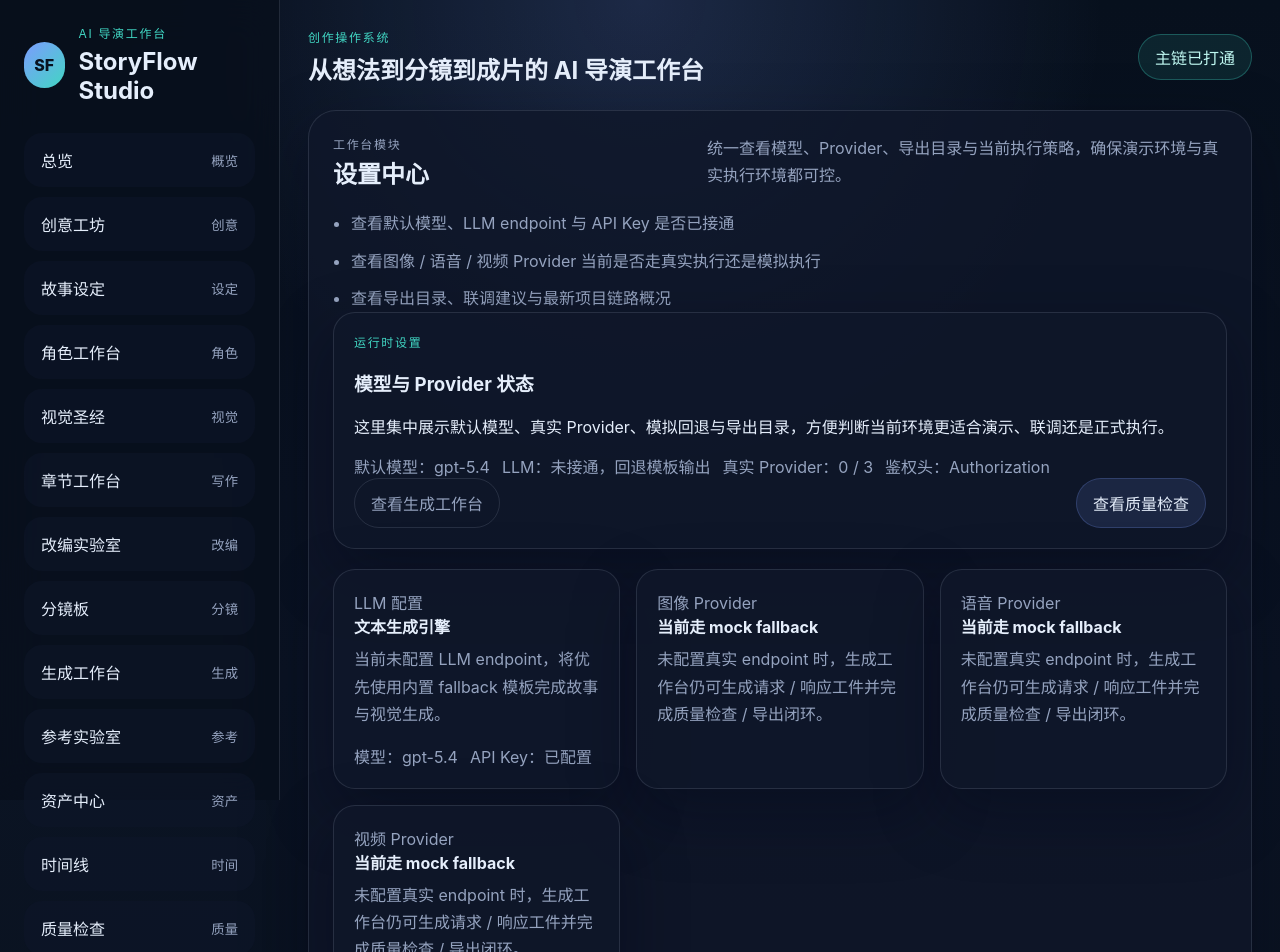
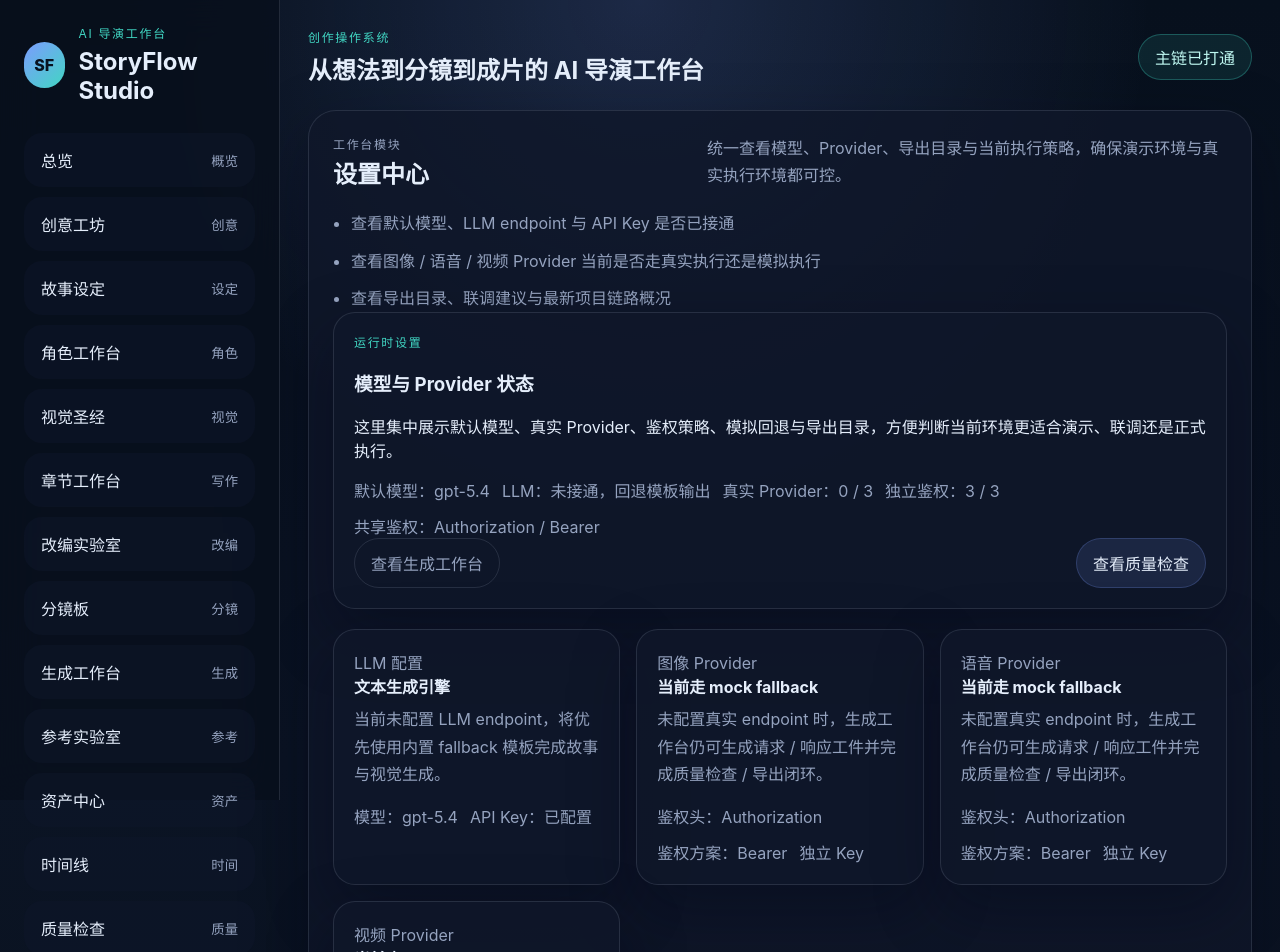
Before and after one commit to WuxinKS/storyflow-studio, a Next.js app: page /settings in a window 1280 px wide. Shown: the top 952 px of the page. Built offline with nearby package versions, Linux system fonts and the light colour scheme; no server answers.

Commit message:
feat: support per-provider auth configuration

```diff
--- a/components/settings-data.tsx
+++ b/components/settings-data.tsx
@@ -13,14 +13,45 @@ function maskUrl(url: string) {
   }
 }
 
+function pickConfiguredValue(preferred?: string, fallback?: string) {
+  if (typeof preferred === 'string' && preferred.trim()) return preferred.trim();
+  if (typeof fallback === 'string' && fallback.trim()) return fallback.trim();
+  return '';
+}
+
 export async function SettingsData() {
   const llm = getLlmConfig();
+  const sharedAuthHeader = process.env.STORYFLOW_PROVIDER_AUTH_HEADER || 'Authorization';
+  const sharedAuthScheme = process.env.STORYFLOW_PROVIDER_AUTH_SCHEME || 'Bearer';
+  const sharedApiKeyConfigured = Boolean(process.env.STORYFLOW_PROVIDER_API_KEY);
   const providers = [
-    { key: 'image', title: '图像 Provider', url: process.env.STORYFLOW_IMAGE_PROVIDER_URL || '' },
-    { key: 'voice', title: '语音 Provider', url: process.env.STORYFLOW_VOICE_PROVIDER_URL || '' },
-    { key: 'video', title: '视频 Provider', url: process.env.STORYFLOW_VIDEO_PROVIDER_URL || '' },
+    {
+      key: 'image',
+      title: '图像 Provider',
+      url: process.env.STORYFLOW_IMAGE_PROVIDER_URL || '',
+      authHeader: pickConfiguredValue(process.env.STORYFLOW_IMAGE_PROVIDER_AUTH_HEADER, sharedAuthHeader),
+      authScheme: pickConfiguredValue(process.env.STORYFLOW_IMAGE_PROVIDER_AUTH_SCHEME, sharedAuthScheme),
+      apiKeySource: process.env.STORYFLOW_IMAGE_PROVIDER_API_KEY ? '独立 Key' : sharedApiKeyConfigured ? '共享 Key' : '未配置 Key',
+    },
+    {
+      key: 'voice',
+      title: '语音 Provider',
+      url: process.env.STORYFLOW_VOICE_PROVIDER_URL || '',
+      authHeader: pickConfiguredValue(process.env.STORYFLOW_VOICE_PROVIDER_AUTH_HEADER, sharedAuthHeader),
+      authScheme: pickConfiguredValue(process.env.STORYFLOW_VOICE_PROVIDER_AUTH_SCHEME, sharedAuthScheme),
+      apiKeySource: process.env.STORYFLOW_VOICE_PROVIDER_API_KEY ? '独立 Key' : sharedApiKeyConfigured ? '共享 Key' : '未配置 Key',
+    },
+    {
+      key: 'video',
+      title: '视频 Provider',
+      url: process.env.STORYFLOW_VIDEO_PROVIDER_URL || '',
+      authHeader: pickConfiguredValue(process.env.STORYFLOW_VIDEO_PROVIDER_AUTH_HEADER, sharedAuthHeader),
+      authScheme: pickConfiguredValue(process.env.STORYFLOW_VIDEO_PROVIDER_AUTH_SCHEME, sharedAuthScheme),
+      apiKeySource: process.env.STORYFLOW_VIDEO_PROVIDER_API_KEY ? '独立 Key' : sharedApiKeyConfigured ? '共享 Key' : '未配置 Key',
+    },
   ];
   const enabledProviders = providers.filter((item) => item.url).length;
+  const providerSpecificKeyCount = providers.filter((item) => item.apiKeySource === '独立 Key').length;
   const latestProject = await prisma.project.findFirst({
     orderBy: { updatedAt: 'desc' },
     include: {
@@ -39,12 +70,13 @@ export async function SettingsData() {
       <div className="snapshot-card">
         <p className="eyebrow">运行时设置</p>
         <h3>模型与 Provider 状态</h3>
-        <p>这里集中展示默认模型、真实 Provider、模拟回退与导出目录，方便判断当前环境更适合演示、联调还是正式执行。</p>
+        <p>这里集中展示默认模型、真实 Provider、鉴权策略、模拟回退与导出目录，方便判断当前环境更适合演示、联调还是正式执行。</p>
         <div className="meta-list">
           <span>默认模型：{llm.model}</span>
           <span>LLM：{llm.enabled ? '已接通' : '未接通，回退模板输出'}</span>
           <span>真实 Provider：{enabledProviders} / {providers.length}</span>
-          <span>鉴权头：{process.env.STORYFLOW_PROVIDER_AUTH_HEADER || 'Authorization'}</span>
+          <span>独立鉴权：{providerSpecificKeyCount} / {providers.length}</span>
+          <span>共享鉴权：{sharedAuthHeader} / {sharedAuthScheme}</span>
         </div>
         <div className="action-row">
           <Link href="/render-studio" className="button-ghost">查看生成工作台</Link>
@@ -67,6 +99,11 @@ export async function SettingsData() {
             <span className="label">{provider.title}</span>
             <h4>{provider.url ? '已配置真实 endpoint' : '当前走 mock fallback'}</h4>
             <p>{provider.url ? maskUrl(provider.url) : '未配置真实 endpoint 时，生成工作台仍可生成请求 / 响应工件并完成质量检查 / 导出闭环。'}</p>
+            <div className="meta-list">
+              <span>鉴权头：{provider.authHeader}</span>
+              <span>鉴权方案：{provider.authScheme}</span>
+              <span>{provider.apiKeySource}</span>
+            </div>
           </div>
         ))}
       </div>
@@ -85,7 +122,7 @@ export async function SettingsData() {
         <div className="asset-tile">
           <span className="label">下一步建议</span>
           <h4>环境补齐顺序</h4>
-          <p>{llm.enabled ? '优先继续补图像 / 语音 / 视频 Provider，减少模拟执行占比。' : '先补 LLM endpoint，再补图像 / 语音 / 视频 Provider，能最快形成真实主链。'}</p>
+          <p>{llm.enabled ? '优先继续补图像 / 语音 / 视频 Provider，并按 Provider 拆分独立鉴权。' : '先补 LLM endpoint，再补图像 / 语音 / 视频 Provider，能最快形成真实主链。'}</p>
         </div>
       </div>
 
--- a/features/render/service.ts
+++ b/features/render/service.ts
@@ -48,6 +48,30 @@ const PROVIDER_ENV_MAP: Record<ProviderKind, string | undefined> = {
   'voice-synthesis': process.env.STORYFLOW_VOICE_PROVIDER_URL,
   'video-assembly': process.env.STORYFLOW_VIDEO_PROVIDER_URL,
 };
+
+const PROVIDER_API_KEY_ENV_MAP: Record<ProviderKind, string | undefined> = {
+  'image-sequence': process.env.STORYFLOW_IMAGE_PROVIDER_API_KEY,
+  'voice-synthesis': process.env.STORYFLOW_VOICE_PROVIDER_API_KEY,
+  'video-assembly': process.env.STORYFLOW_VIDEO_PROVIDER_API_KEY,
+};
+
+const PROVIDER_AUTH_HEADER_ENV_MAP: Record<ProviderKind, string | undefined> = {
+  'image-sequence': process.env.STORYFLOW_IMAGE_PROVIDER_AUTH_HEADER,
+  'voice-synthesis': process.env.STORYFLOW_VOICE_PROVIDER_AUTH_HEADER,
+  'video-assembly': process.env.STORYFLOW_VIDEO_PROVIDER_AUTH_HEADER,
+};
+
+const PROVIDER_AUTH_SCHEME_ENV_MAP: Record<ProviderKind, string | undefined> = {
+  'image-sequence': process.env.STORYFLOW_IMAGE_PROVIDER_AUTH_SCHEME,
+  'voice-synthesis': process.env.STORYFLOW_VOICE_PROVIDER_AUTH_SCHEME,
+  'video-assembly': process.env.STORYFLOW_VIDEO_PROVIDER_AUTH_SCHEME,
+};
+
+function pickConfiguredValue(preferred?: string, fallback?: string) {
+  if (typeof preferred === 'string' && preferred.trim()) return preferred.trim();
+  if (typeof fallback === 'string' && fallback.trim()) return fallback.trim();
+  return null;
+}
 
 function hasReferenceFlavor(text: string | null) {
   if (!text) return false;
@@ -254,6 +278,31 @@ function serializeRenderJobOutput(meta: Partial<RenderJobMeta>) {
 
 function getProviderEndpoint(provider: ProviderKind) {
   return PROVIDER_ENV_MAP[provider] || null;
+}
+
+function getProviderApiKey(provider: ProviderKind) {
+  return pickConfiguredValue(PROVIDER_API_KEY_ENV_MAP[provider], process.env.STORYFLOW_PROVIDER_API_KEY);
+}
+
+function getProviderAuthHeader(provider: ProviderKind) {
+  return pickConfiguredValue(PROVIDER_AUTH_HEADER_ENV_MAP[provider], process.env.STORYFLOW_PROVIDER_AUTH_HEADER) || 'Authorization';
+}
+
+function getProviderAuthScheme(provider: ProviderKind) {
+  return pickConfiguredValue(PROVIDER_AUTH_SCHEME_ENV_MAP[provider], process.env.STORYFLOW_PROVIDER_AUTH_SCHEME) || 'Bearer';
+}
+
+function buildProviderHeaders(provider: ProviderKind) {
+  const headers: Record<string, string> = {
+    'Content-Type': 'application/json',
+  };
+  const apiKey = getProviderApiKey(provider);
+  if (!apiKey) return headers;
+
+  const authHeader = getProviderAuthHeader(provider);
+  const authScheme = getProviderAuthScheme(provider);
+  headers[authHeader] = /^(raw|none)$/i.test(authScheme) ? apiKey : `${authScheme} ${apiKey}`.trim();
+  return headers;
 }
 
 async function getRenderProjectById(projectId: string) {
@@ -596,12 +645,7 @@ async function executeProvider(provider: ProviderKind, project: { id: string; ti
     };
   }
 
-  const headers: Record<string, string> = {
-    'Content-Type': 'application/json',
-  };
-  if (process.env.STORYFLOW_PROVIDER_API_KEY) {
-    headers[process.env.STORYFLOW_PROVIDER_AUTH_HEADER || 'Authorization'] = `Bearer ${process.env.STORYFLOW_PROVIDER_API_KEY}`;
-  }
+  const headers = buildProviderHeaders(provider);
 
   const response = await fetch(endpoint, {
     method: 'POST',
```
Also changed, not shown: 2 other files (tests, documents, lock files or other folders).
